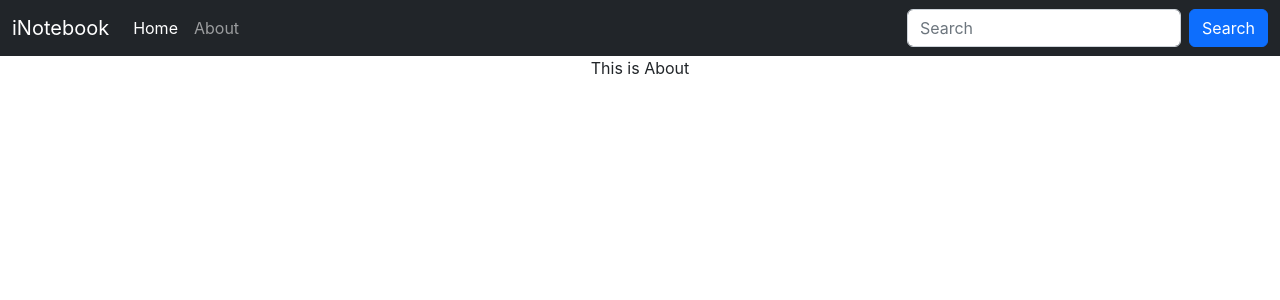
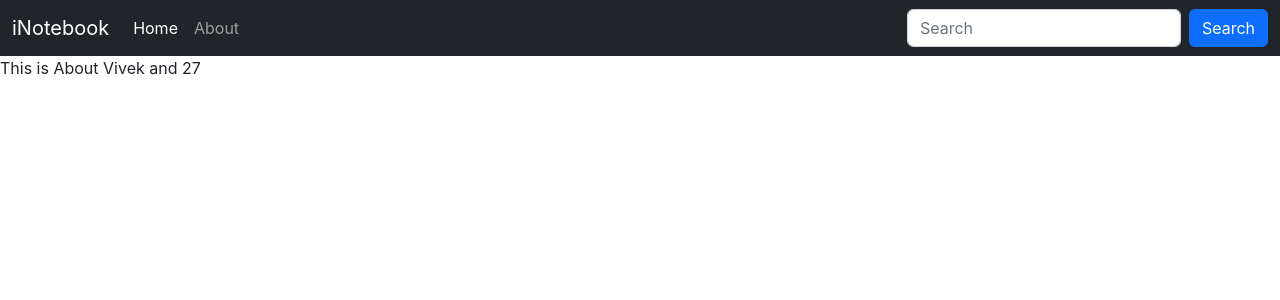
Before and after one commit to Imperial79/inotebook_react, a React (Create React App) app: page /about in a window 1280 px wide. Shown: the top 300 px of the page. Built offline with nearby package versions, Linux system fonts and the light colour scheme.

Commit message:
implemented useContext

```diff
--- a/src/App.js
+++ b/src/App.js
@@ -3,16 +3,19 @@
 import Navbar from "./components/Navbar";
 import { Routes, Route } from "react-router-dom";
 import About from "./components/About";
+import NoteState from "./context/notes/NoteState";
 
 function App() {
   return (
-    <div className="App">
-      <Navbar />
-      <Routes>
-        <Route exact path="/" element={<Home />} />
-        <Route exact path="/about" element={<About />} />
-      </Routes>
-    </div>
+    <>
+      <NoteState>
+        <Navbar />
+        <Routes>
+          <Route exact path="/" element={<Home />} />
+          <Route exact path="/about" element={<About />} />
+        </Routes>
+      </NoteState>
+    </>
   );
 }
 
--- a/src/components/About.js
+++ b/src/components/About.js
@@ -1,5 +1,16 @@
-import React from "react";
+import React, { useContext, useEffect } from "react";
+import noteContext from "../context/notes/NoteContext";
 
 export default function About() {
-  return <div>This is About</div>;
+  const a = useContext(noteContext);
+  useEffect(() => {
+    a.update();
+    // eslint-disable-next-line
+  }, []);
+
+  return (
+    <div>
+      This is About {a.state.name} and {a.state.roll}
+    </div>
+  );
 }
--- /dev/null
+++ b/src/context/notes/NoteContext.js
@@ -0,0 +1,6 @@
+import { createContext } from "react";
+
+//  This context holds all the notes state for global use
+const noteContext = createContext();
+
+export default noteContext;
--- /dev/null
+++ b/src/context/notes/NoteState.js
@@ -0,0 +1,26 @@
+import NoteContext from "./NoteContext";
+import { useState } from "react";
+
+const NoteState = (props) => {
+  const s1 = {
+    name: "Avishek",
+    roll: 50,
+  };
+
+  const [state, setState] = useState(s1);
+  const update = () => {
+    setTimeout(() => {
+      setState({
+        name: "Vivek",
+        roll: 27,
+      });
+    }, 1000);
+  };
+  return (
+    <NoteContext.Provider value={{ state, update }}>
+      {props.children}
+    </NoteContext.Provider>
+  );
+};
+
+export default NoteState;
```
